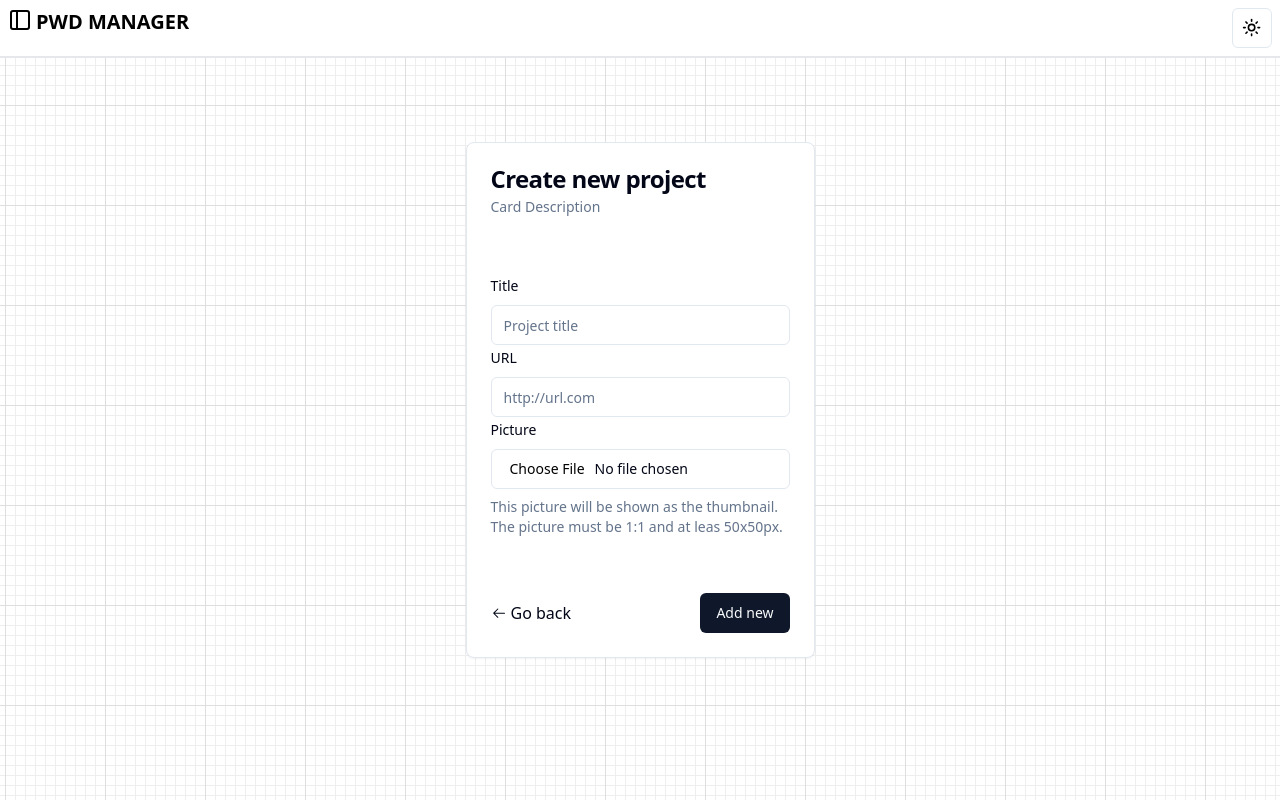
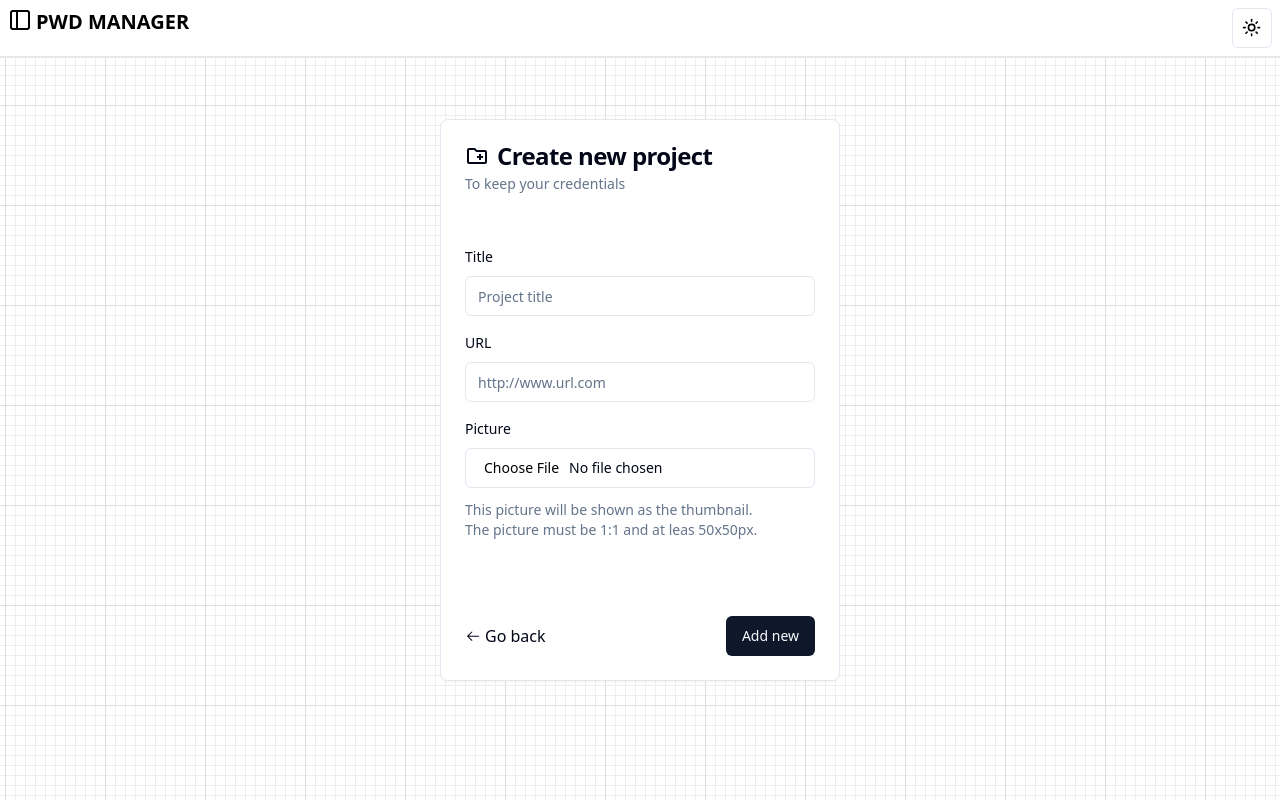
Before and after one commit to estherogami/password-manager, a Next.js app: page /new in a window 1280 px wide. Built offline with nearby package versions, Linux system fonts and the light colour scheme.

Commit message:
Configured form fields for submit

```diff
--- a/app/new/page.tsx
+++ b/app/new/page.tsx
@@ -7,15 +7,17 @@ import { Button } from "@/components/ui/button"
 import {
   Form,
   FormControl,
-  FormDescription,
   FormField,
   FormItem,
   FormLabel,
   FormMessage,
+  FormDescription
 } from "@/components/ui/form"
+import { toast } from "@/components/ui/use-toast"
 import { Input } from "@/components/ui/input"
-import { Label } from "@/components/ui/label"
 import { GoArrowLeft } from "react-icons/go";
+import { MdOutlineCreateNewFolder } from "react-icons/md";
+
 
 
 import {
@@ -50,6 +52,14 @@ function NewProjectPage() {
   function onSubmit(values: z.infer<typeof formSchema>) {
     // Do something with the form values.
     // ✅ This will be type-safe and validated.
+    toast({
+      title: "You submitted the following values:",
+      description: (
+        <pre className="mt-2 w-[340px] rounded-md bg-slate-950 p-4">
+          <code className="text-white">{JSON.stringify(values, null, 2)}</code>
+        </pre>
+      ),
+    })
     console.log(values)
   }
 
@@ -57,12 +67,12 @@ function NewProjectPage() {
   return (
     <div className="flex flex-wrap flex-row h-full max-h-100 justify-center content-center bg-[url('/images/graph-paper.svg')] bg-opacity-25">
       <div>
-      <Card>
+        <Card className="w-[400px] max-w-full">
           <Form {...form}>
             <form onSubmit={form.handleSubmit(onSubmit)} className="space-y-8">
               <CardHeader>
-              <CardTitle>Create new project</CardTitle>
-              <CardDescription>Card Description</CardDescription>
+                <CardTitle className="flex gap-2"><MdOutlineCreateNewFolder /> Create new project</CardTitle>
+                <CardDescription>To keep your credentials</CardDescription>
               </CardHeader>
 
               <CardContent>
@@ -71,14 +81,33 @@ function NewProjectPage() {
                   name="title"
                   render={({ field }) => (
                     <FormItem>
+                      <div className="mb-5 flex flex-col gap-3">
                         <FormLabel>Title</FormLabel>
-                    <FormControl>
+                        <FormControl >
                           <Input placeholder="Project title" {...field} />
                         </FormControl>
+                      </div>
+                    </FormItem>
+                  )} />
+                <FormField
+                  control={form.control}
+                  name="url"
+                  render={({ field }) => (
+                    <FormItem>
+                      <div className="mb-5 flex flex-col gap-3">
                         <FormLabel>URL</FormLabel>
                         <FormControl>
-                      <Input placeholder="http://url.com" {...field} />
+                          <Input placeholder="http://www.url.com" {...field} />
                         </FormControl>
+                      </div>
+                    </FormItem>
+                  )} />
+                <FormField
+                  control={form.control}
+                  name="picture"
+                  render={({ field }) => (
+                    <FormItem>
+                      <div className="mb-5 flex flex-col gap-3">
                         <FormLabel>Picture</FormLabel>
                         <FormControl>
                           <Input id="picture" type="file" placeholder="shadcn" {...field} />
@@ -86,11 +115,11 @@ function NewProjectPage() {
                         <FormDescription>
                           This picture will be shown as the thumbnail. <br />The picture must be 1:1 and at leas 50x50px.
                         </FormDescription>
+                      </div>
+                    </FormItem>
+                  )} />
+                <FormMessage />
 
-                    <FormMessage />
-                  </FormItem>
-                )}
-              />
               </CardContent>
               <CardFooter className="flex justify-between">
                 <Link href="/" className=" items-center flex gap-1 text-slate"><GoArrowLeft /> Go back</Link>
```
Lines whose indentation alone changed are shown as unchanged.
